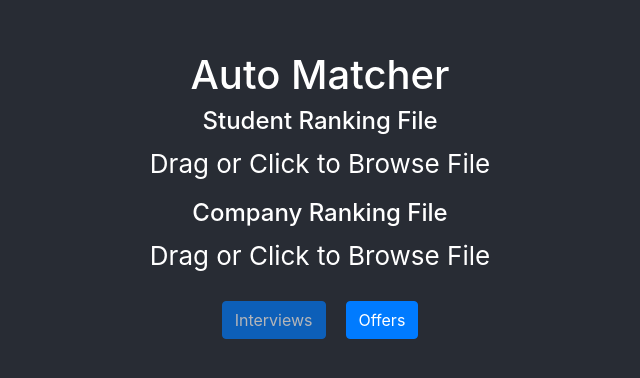
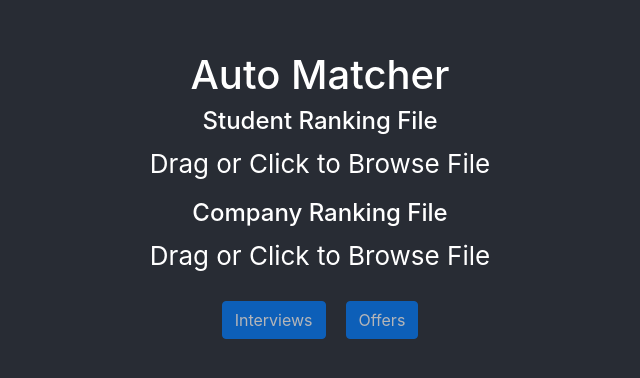
Before and after one commit to Dallas19/team-7, a React (Create React App) app in the folder client/: page / in a window 1280 px wide. Shown: the part 200-578 px from the top of the page, without its empty margins (320-960 px from the left). Built offline with nearby package versions, Linux system fonts and the light colour scheme.

Commit message:
button disable

```diff
--- a/client/src/App.js
+++ b/client/src/App.js
@@ -76,7 +76,9 @@ const App = () => {
           >
             Interviews
           </Button>
-          <Button className="Button"> Offers </Button>
+          <Button
+            disabled={!files[0] || !files[1]}
+            className="Button"> Offers </Button>
         </div>
       </header>
     </div>
```
